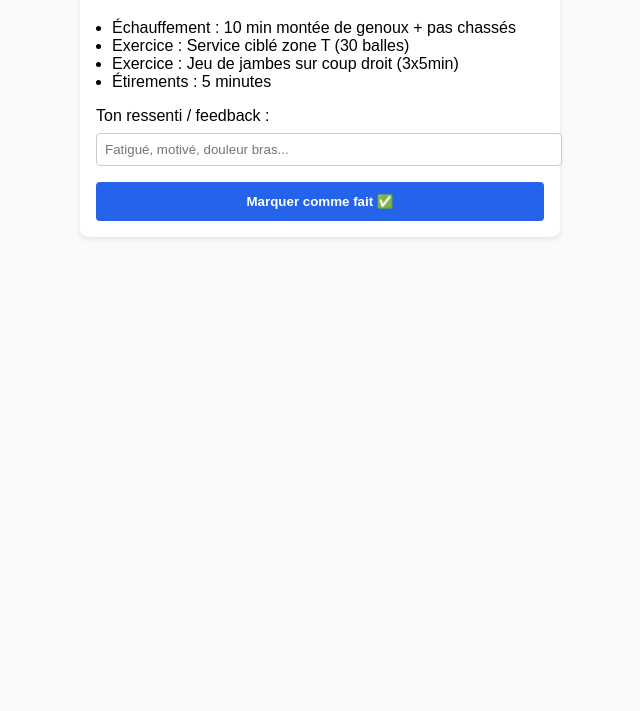
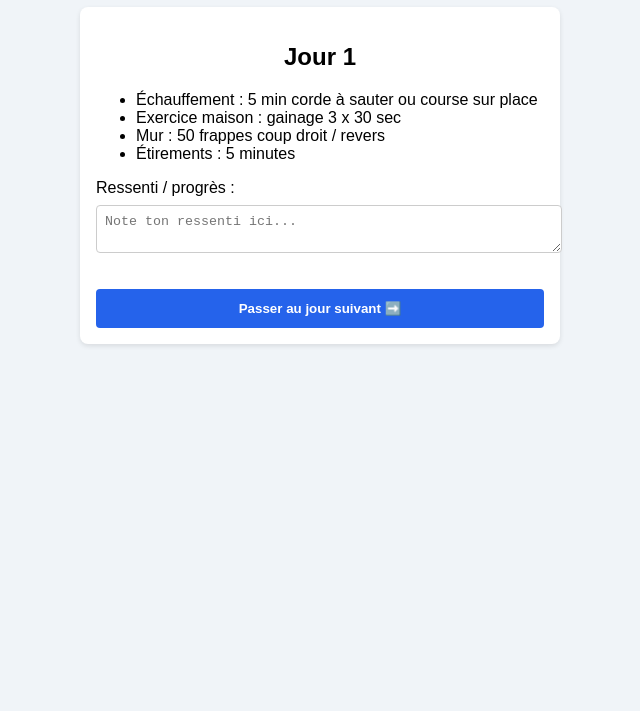
Before and after one commit to GitKSeb/test, a plain HTML site: page index.html in a window 1280 px wide. Shown: the part 89-800 px from the top of the page, without its empty margins (320-960 px from the left). Drawn offline with Linux system fonts and the light colour scheme.

Commit message:
Update index.html
V2 chat GPT tennis 30 jours sans react

```diff
--- a/index.html
+++ b/index.html
@@ -3,38 +3,27 @@
 <head>
   <meta charset="UTF-8" />
   <meta name="viewport" content="width=device-width, initial-scale=1.0" />
-  <title>MonTennisCoach</title>
+  <title>MonTennisCoach - Programme IA 30 jours</title>
   <style>
     body {
       font-family: sans-serif;
-      background: #f9fafb;
+      background: #f0f4f8;
       max-width: 480px;
       margin: auto;
       padding: 1rem;
     }
-    h1 {
+    h1, h2 {
       text-align: center;
-      font-size: 1.5rem;
-      margin-bottom: 1rem;
     }
     .card {
       background: white;
       padding: 1rem;
       border-radius: 0.5rem;
       box-shadow: 0 2px 5px rgba(0,0,0,0.1);
+      margin-bottom: 1rem;
     }
-    ul {
-      padding-left: 1rem;
-    }
-    input {
-      width: 100%;
-      padding: 0.5rem;
-      margin-top: 0.5rem;
-      margin-bottom: 1rem;
-      border: 1px solid #ccc;
-      border-radius: 0.25rem;
-    }
-    button {
+    .button {
+      display: block;
       width: 100%;
       padding: 0.75rem;
       background-color: #2563eb;
@@ -43,32 +32,73 @@
       border-radius: 0.25rem;
       cursor: pointer;
       font-weight: bold;
+      margin-top: 1rem;
     }
-    .success {
-      color: green;
-      font-weight: bold;
-      margin-top: 1rem;
+    select, input, textarea {
+      width: 100%;
+      padding: 0.5rem;
+      margin-top: 0.5rem;
+      margin-bottom: 1rem;
+      border: 1px solid #ccc;
+      border-radius: 0.25rem;
     }
   </style>
 </head>
 <body>
-  <h1>MonTennisCoach – Séance du jour</h1>
+  <h1>MonTennisCoach</h1>
   <div class="card">
-    <ul>
-      <li>Échauffement : 10 min montée de genoux + pas chassés</li>
-      <li>Exercice : Service ciblé zone T (30 balles)</li>
-      <li>Exercice : Jeu de jambes sur coup droit (3x5min)</li>
-      <li>Étirements : 5 minutes</li>
-    </ul>
-    <label for="feedback">Ton ressenti / feedback :</label>
-    <input id="feedback" type="text" placeholder="Fatigué, motivé, douleur bras..." />
-    <button onclick="markDone()">Marquer comme fait ✅</button>
-    <p id="result" class="success" style="display:none">Bravo pour la séance ! 💪</p>
+    <h2>Jour <span id="dayNumber">1</span></h2>
+    <div id="sessionContent">
+      <ul id="activities">
+        <li>Échauffement : 5 min corde à sauter ou course sur place</li>
+        <li>Exercice maison : gainage 3 x 30 sec</li>
+        <li>Mur : 50 frappes coup droit / revers</li>
+        <li>Étirements : 5 minutes</li>
+      </ul>
+    </div>
+    <label for="feedback">Ressenti / progrès :</label>
+    <textarea id="feedback" placeholder="Note ton ressenti ici..."></textarea>
+    <button class="button" onclick="nextDay()">Passer au jour suivant ➡️</button>
   </div>
 
   <script>
-    function markDone() {
-      document.getElementById('result').style.display = 'block';
+    const programme = [
+      [
+        "Échauffement : 5 min corde à sauter ou course sur place",
+        "Exercice maison : gainage 3 x 30 sec",
+        "Mur : 50 frappes coup droit / revers",
+        "Étirements : 5 minutes"
+      ],
+      [
+        "Échauffement : 10 min footing léger",
+        "Terrain : service 30 balles (zones ciblées)",
+        "Maison : fente avant avec raquette (3x10)",
+        "Étirements : 5 minutes"
+      ],
+      [
+        "Repos actif : 30 min vélo ou marche rapide",
+        "Mental : visualisation match 10 min",
+        "Vidéo : analyse d’un point pro",
+        "Étirements : 10 min"
+      ],
+      // jours 4 à 30 à compléter
+    ];
+
+    let currentDay = 0;
+
+    function nextDay() {
+      const feedback = document.getElementById("feedback").value;
+      console.log(`Jour ${currentDay + 1} - Feedback :`, feedback);
+      currentDay++;
+      if (currentDay >= programme.length) {
+        document.getElementById("sessionContent").innerHTML = '<p>🎉 Programme terminé ! Relance ou crée un nouveau cycle !</p>';
+        document.getElementById("dayNumber").textContent = programme.length;
+        return;
+      }
+      document.getElementById("dayNumber").textContent = currentDay + 1;
+      const activityList = programme[currentDay].map(item => `<li>${item}</li>`).join('');
+      document.getElementById("activities").innerHTML = activityList;
+      document.getElementById("feedback").value = "";
     }
   </script>
 </body>
```
